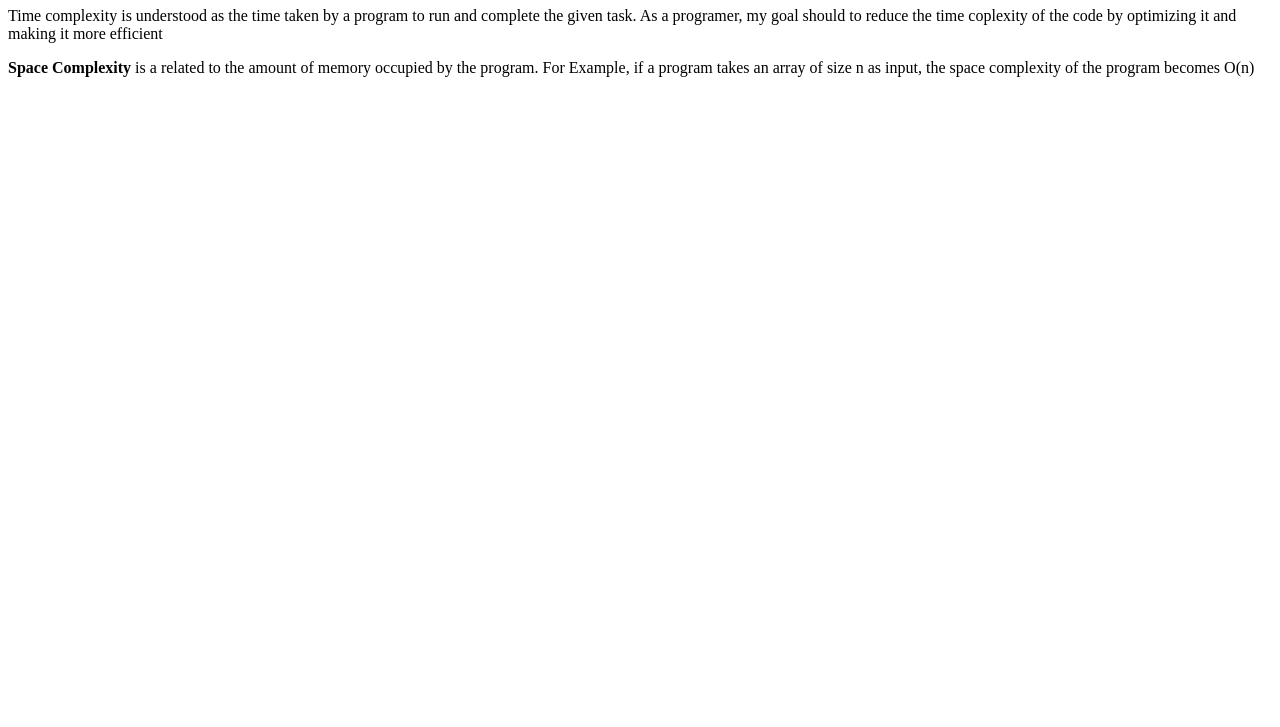
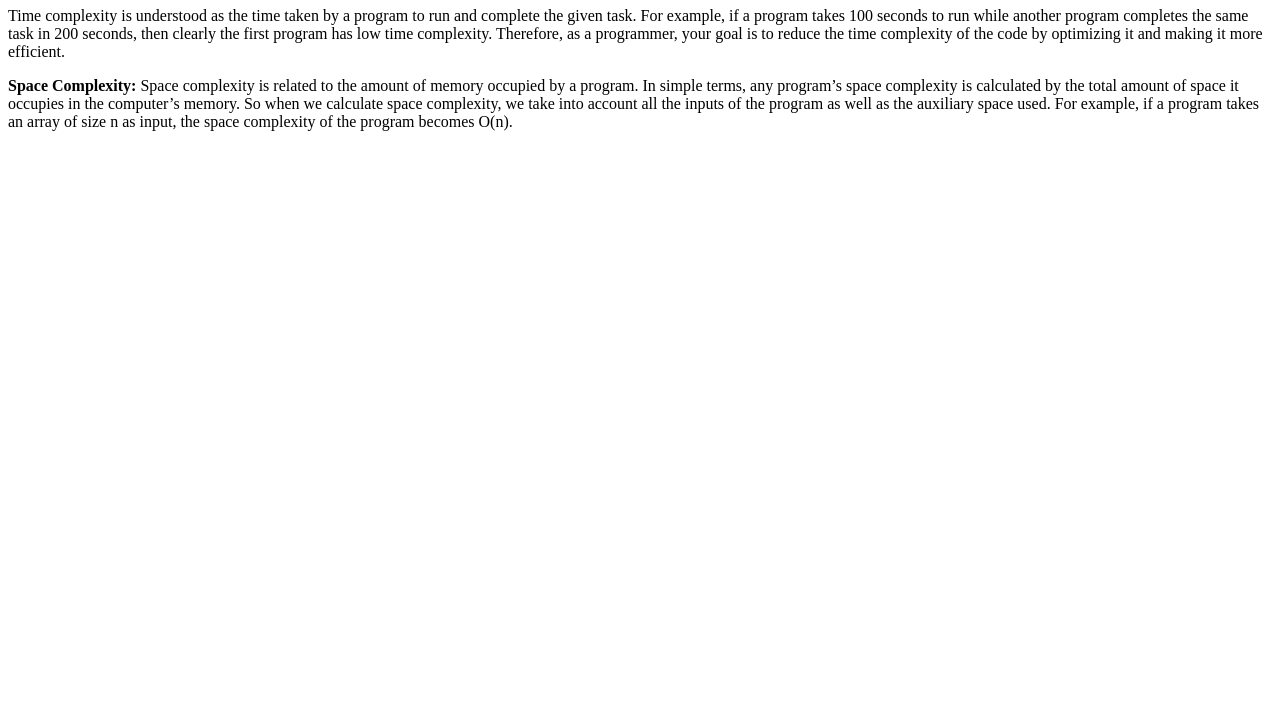
Before and after one commit to acciojob/time-and-space-complexity-sTarAvinash, a website: page main.html in a window 1280 px wide. Shown: the part 73-800 px from the top of the page. Drawn offline with Linux system fonts and the light colour scheme.

Commit message:
created a submission

```diff
--- a/main.html
+++ b/main.html
@@ -10,12 +10,22 @@
 	<!-- the entire body must be written by student -->
 	<h1>Time and Space Complexity</h1>
     <p>
-        Time complexity is understood as the time taken by a program to run and complete the given task. As a programer,
-        my goal should to reduce the time coplexity of the code by optimizing it and making it more efficient
+        Time complexity is understood as the time taken by a program to run and complete the given task. For example, if
+        a
+        program takes 100 seconds to run while another program completes the same task in 200 seconds, then clearly the
+        first
+        program has low time complexity. Therefore, as a programmer, your goal is to reduce the time complexity of the
+        code by
+        optimizing it and making it more efficient.
     </p>
     <p>
-        <b>Space Complexity</b> is a related to the amount of memory occupied by the program. For Example, if a program
-        takes an array of size n as input, the space complexity of the program becomes O(n)
+        <b>Space Complexity:</b> Space complexity is related to the amount of memory occupied by a program. In simple
+        terms, any program’s space
+        complexity is calculated by the total amount of space it occupies in the computer’s memory. So when we calculate
+        space
+        complexity, we take into account all the inputs of the program as well as the auxiliary space used. For example,
+        if a
+        program takes an array of size n as input, the space complexity of the program becomes O(n).
     </p>
     <script type="text/javascript" src="./script.js">
 </script>
```
